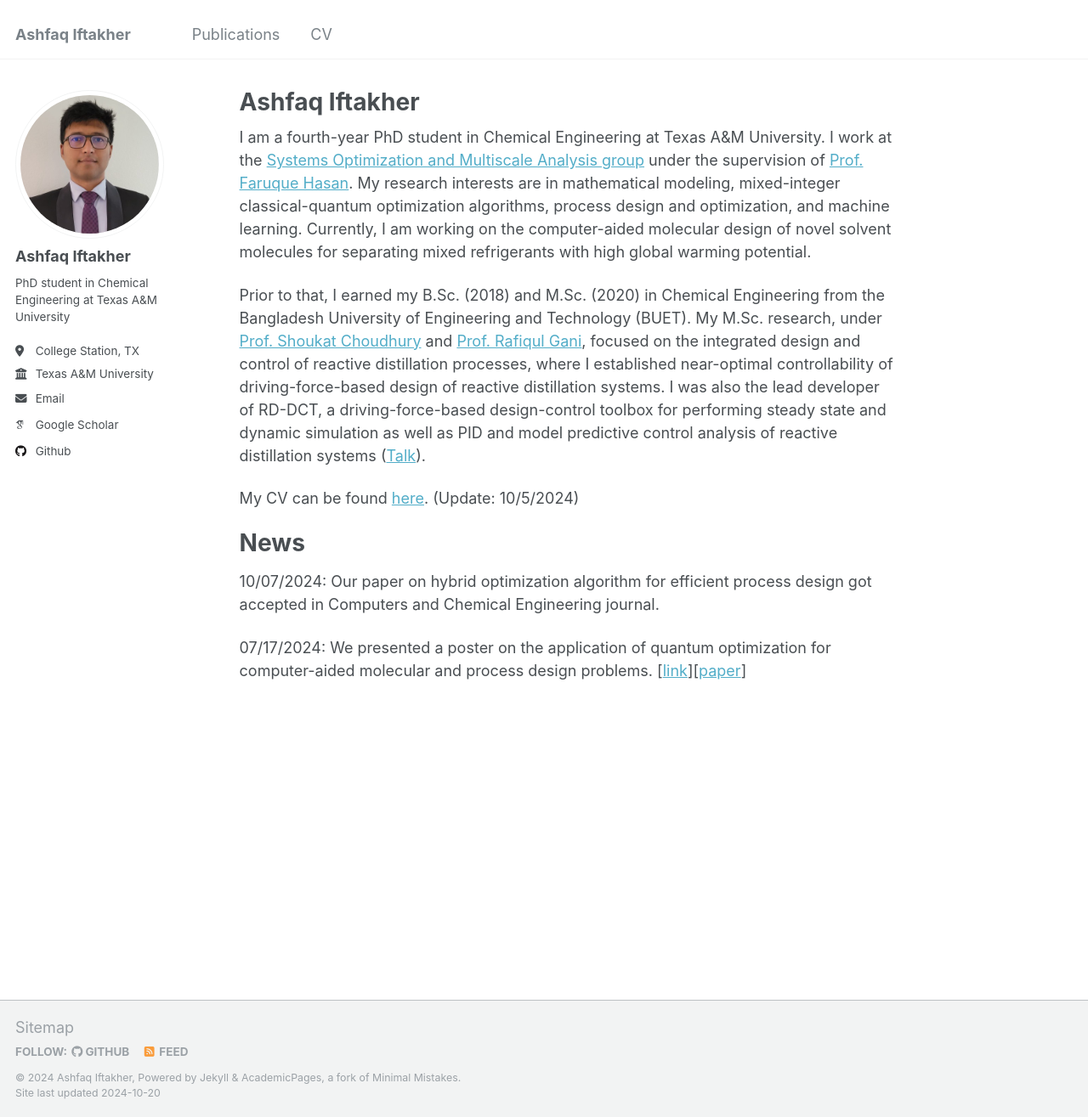
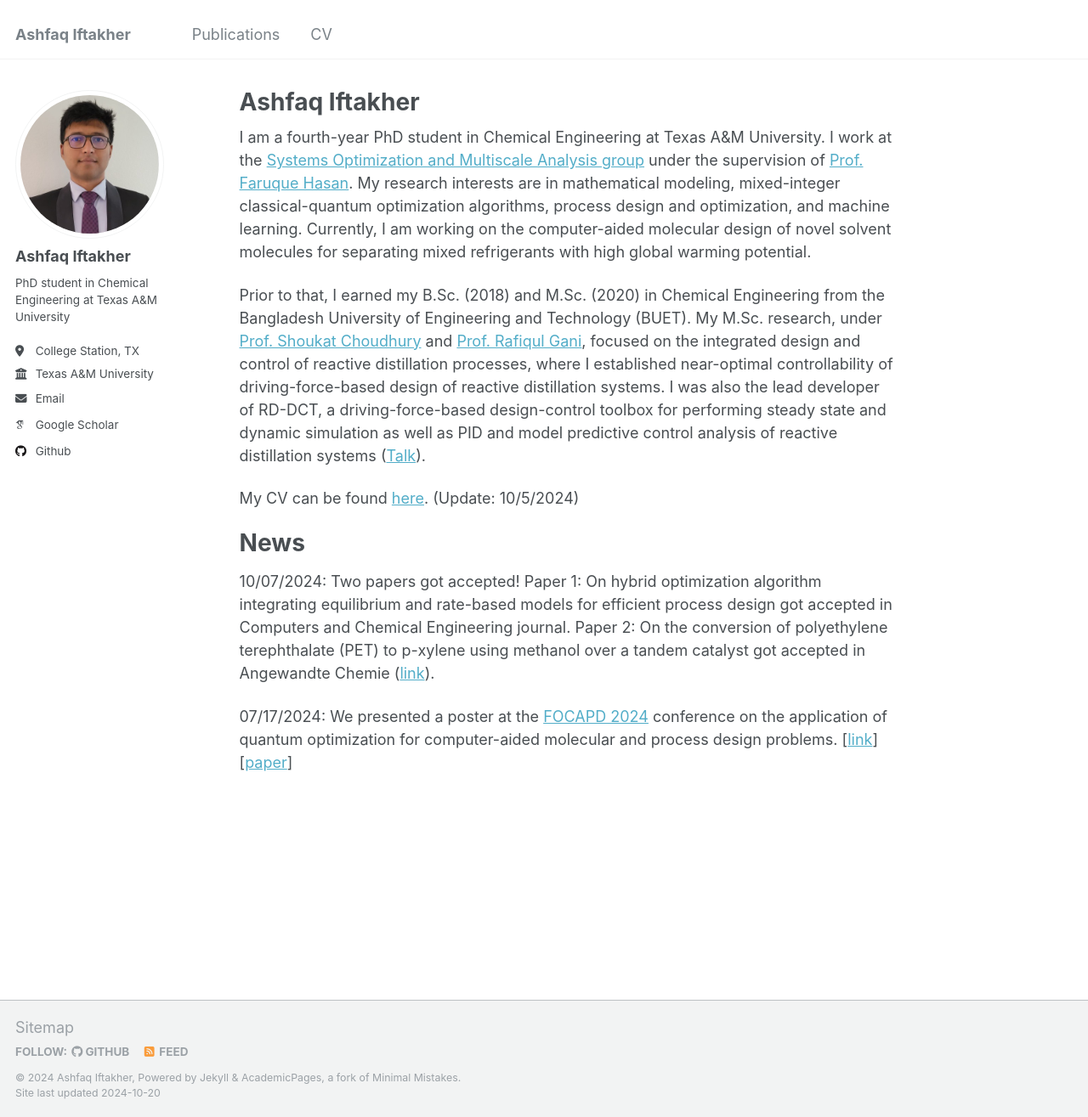
Before and after one commit to aiftakher/aiftakher.github.io, a Jekyll site: the page built from _pages/about.md, in a window 1280 px wide and 1315 px high. Shown: the whole window at 85% size. Built offline with Jekyll 4.4.1, drawn with Linux system fonts in a browser that asks for light colours; some web fonts are replaced.

Commit message:
Update about.md

```diff
--- a/_pages/about.md
+++ b/_pages/about.md
@@ -15,6 +15,6 @@ My CV can be found [here](https://aiftakher.github.io/files/1.1_Ashfaq_CV.pdf).
 
 News
 ======
-10/07/2024: Our paper on hybrid optimization algorithm for efficient process design got accepted in Computers and Chemical Engineering journal.
+10/07/2024: Two papers got accepted! Paper 1: On hybrid optimization algorithm integrating equilibrium and rate-based models for efficient process design got accepted in Computers and Chemical Engineering journal. Paper 2: On the conversion of polyethylene terephthalate (PET) to p-xylene using methanol over a tandem catalyst got accepted in Angewandte Chemie ([link](https://onlinelibrary.wiley.com/doi/10.1002/anie.202416384#)).
 
-07/17/2024: We presented a poster on the application of quantum optimization for computer-aided molecular and process design problems. [[link](https://psecommunity.org/LAPSE:2024.1540)][[paper](https://psecommunity.org/wp-content/plugins/wpor/includes/file/2407/LAPSE-2024.1540-1v1.pdf)]
+07/17/2024: We presented a poster at the [FOCAPD 2024](https://focapd.cache.org/) conference on the application of quantum optimization for computer-aided molecular and process design problems. [[link](https://psecommunity.org/LAPSE:2024.1540)][[paper](https://psecommunity.org/wp-content/plugins/wpor/includes/file/2407/LAPSE-2024.1540-1v1.pdf)]
```
